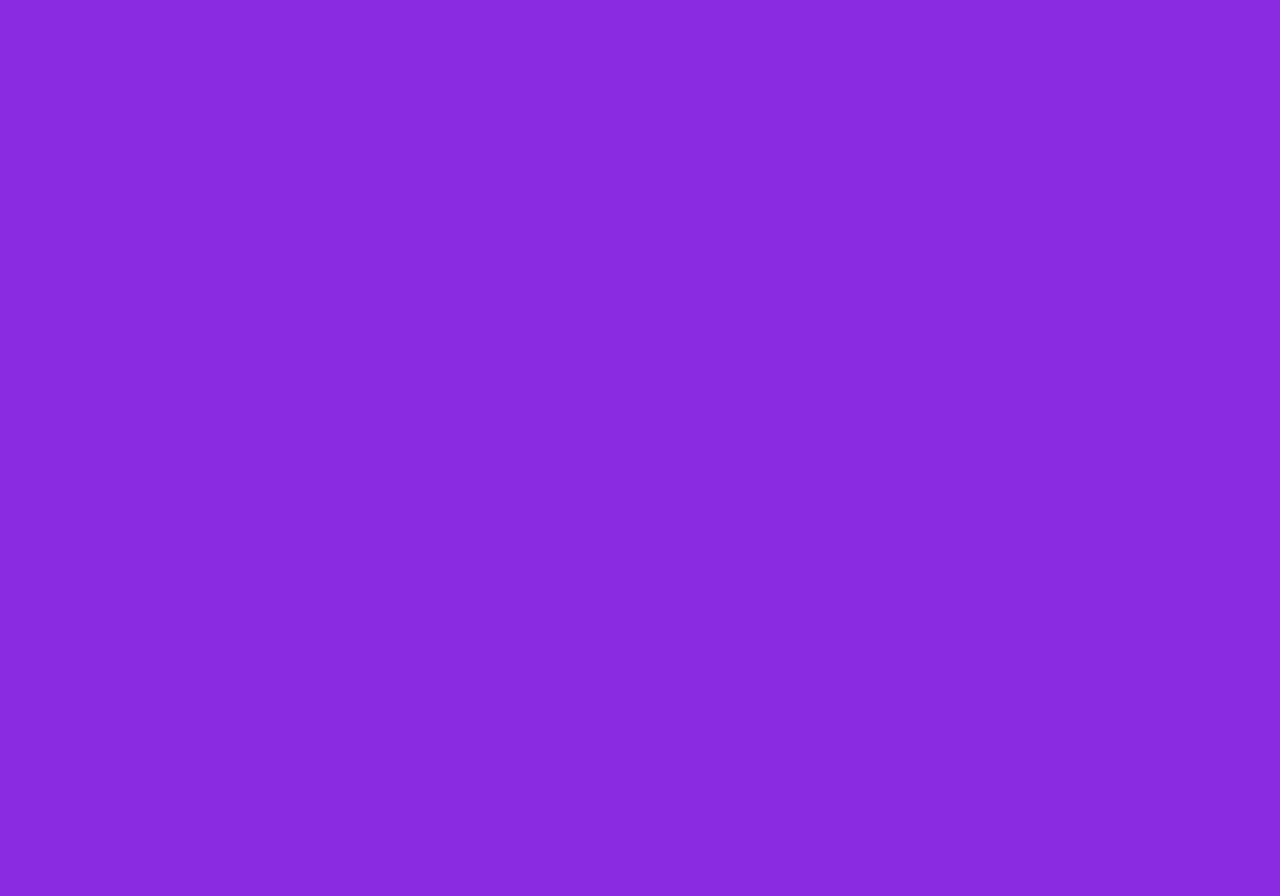
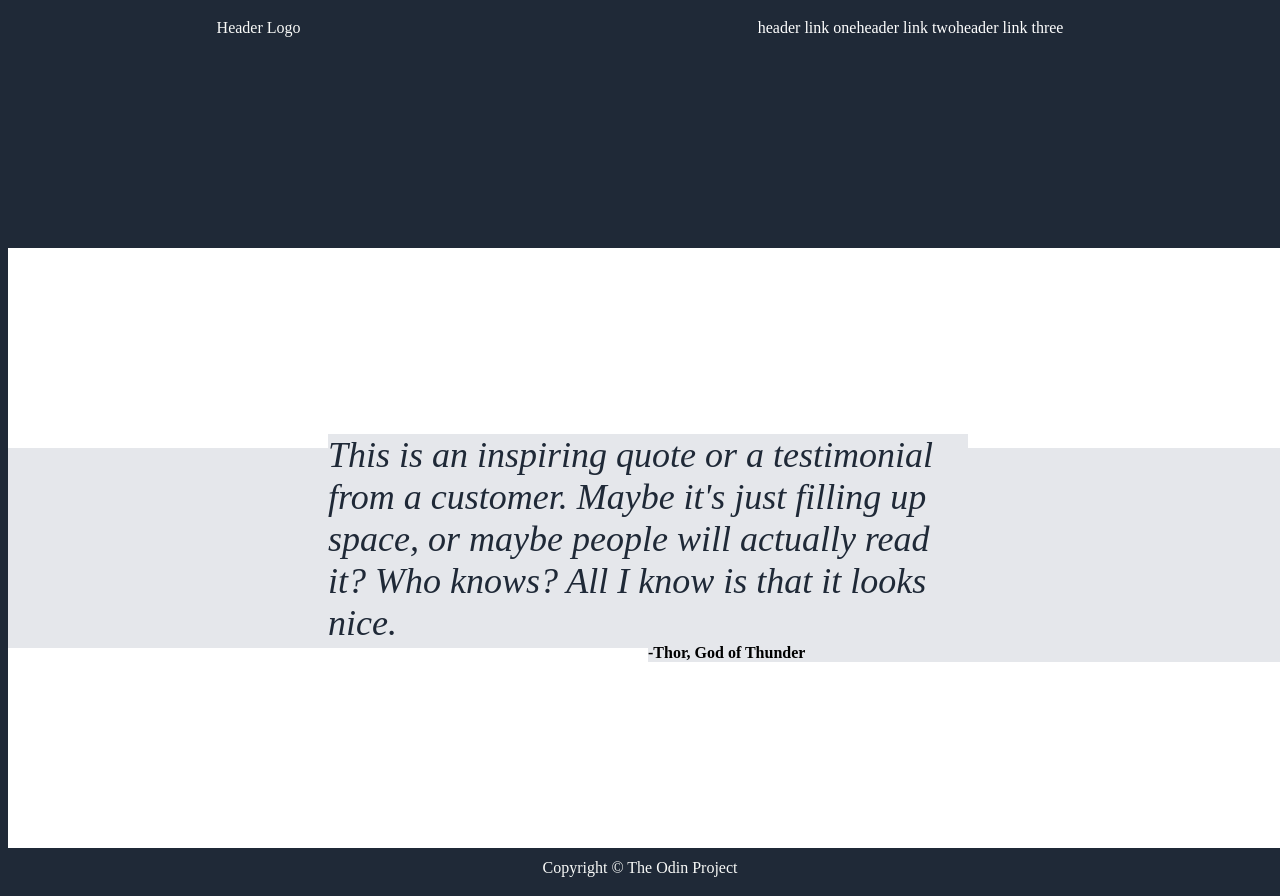
Before and after one commit to nvasquez1993/Odin-landing-page, a plain HTML site: page index.html in a window 1280 px wide. Before the commit the page ends 800 px from the top, so only its background shows below. Drawn offline with Linux system fonts and the light colour scheme.

Commit message:
Created basic page layout via CSS flexbox, also began to add content to each section within index

```diff
--- a/index.html
+++ b/index.html
@@ -7,6 +7,41 @@
     <title>Odin Landing Page</title>
 </head>
 <body>
+    <header>
+        <div>Header Logo</div>
+        <div class="links">
+            <ul>
+                <li><a href="" target="_blank">header link one</a></li>
+                <li><a href="" target="_blank">header link two</a></li>
+                <li><a href="" target="_blank">header link three</a></li>
+            </ul>
+        </div>
+    </header>
+    <div class="container">
+        <div class="hero">
+            <div>
 
+            </div>
+        </div>
+        <div class="images">
+            <div>
+
+            </div>
+        </div>
+        <div class="quote">
+            <div class="main-quote">
+                This is an inspiring quote or a testimonial from a customer. Maybe it's just filling up space, or maybe people will actually read it? Who knows? All I know is that it looks nice.
+            </div>
+            <div class="speaker">
+                -Thor, God of Thunder
+            </div>
+        </div>
+        <div class="call">
+
+        </div>
+    </div>
+    <footer>
+        Copyright © The Odin Project
+    </footer>
 </body>
 </html>
--- a/styles.css
+++ b/styles.css
@@ -1,3 +1,80 @@
 * {
-    background-color: blueviolet;
+    background-color: #1f2937;
+    /* border: 1px solid red; */
 }
+body {
+    /* display: flex; */
+    /* flex-direction: column; */
+    /* justify-content: flex-start; */
+    /* align-items: center; */
+    /* width: 100vw;  */
+    /* overflow: hidden; */
+
+}
+div .container {
+    background-color: #1f2937;
+
+}
+header, footer {
+    background-color: #1f2937;
+    height: 5vh;
+    color: #f9faf8;
+}
+header {
+    display: flex;
+    justify-content: space-around;
+    align-items: center;
+}
+a {
+    text-decoration: none;
+    color: white;
+}
+ul {
+    display: flex;
+    justify-content: space-evenly;
+    align-items: center;
+}
+li {
+    list-style: none;
+}
+footer {
+    display: flex;
+    justify-content: center;
+    align-items: center;
+}
+div .hero {
+    background-color: #1f2937;
+    /* flex-grow: 4; */
+    height: 25vh;
+    width: 100vw;
+}
+.images, .call {
+    /* flex-grow: 4; */
+    height: 25vh;
+    background-color: white;
+    width: 100vw;
+}
+.quote {
+    background-color: #e5e7eb;
+    width: 100vw;
+    /* flex-grow: 4; */
+    height: 25vh;
+    display: flex;
+    flex-direction: column;
+    justify-content: center;
+    align-items: center;
+}
+.main-quote, .speaker {
+    background-color: #e5e7eb;
+    width: 50vw;
+}
+.main-quote {
+    font-size: 36px;
+    font-weight: light;
+    font-style: italic;
+    color: #1f2937;
+}
+.speaker {
+    align-self: flex-end;
+    font-weight: bolder;
+}
```
